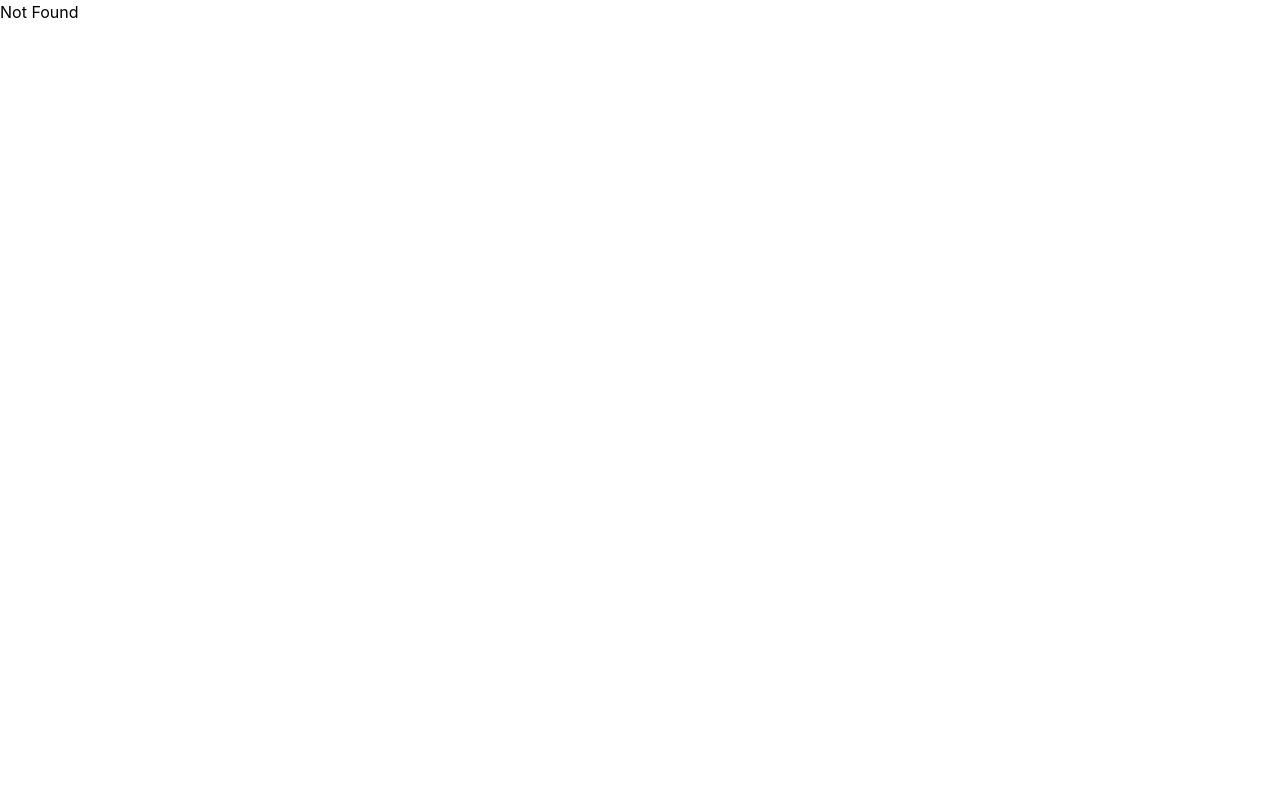
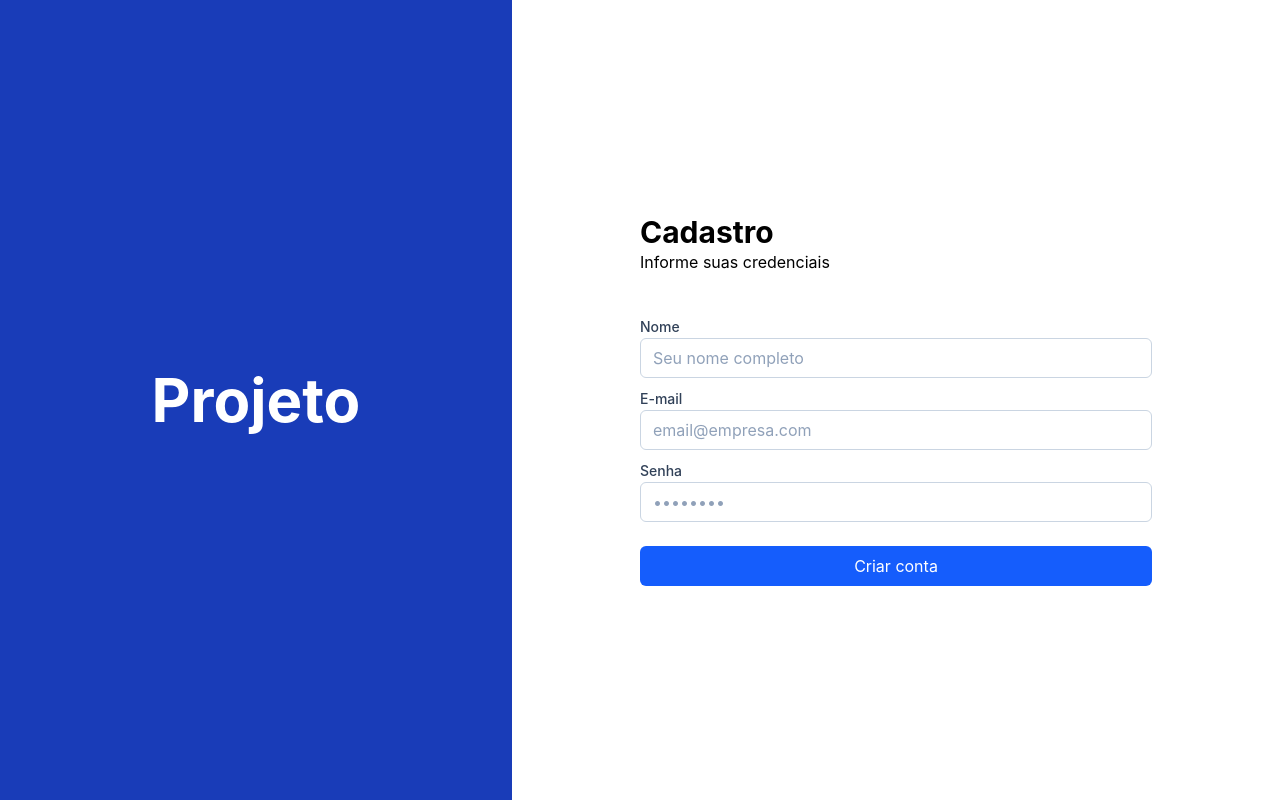
Before and after one commit to LarissaOlimpio/events-api-frontend, a React (Vite) app: page /signup in a window 1280 px wide. Built offline with nearby package versions, Linux system fonts and the light colour scheme.

Commit message:
Add: signup page

```diff
--- a/package.json
+++ b/package.json
@@ -21,7 +21,7 @@
     "@eslint/js": "^10.0.1",
     "@tanstack/router-plugin": "^1.168.45",
     "@types/node": "^24.13.3",
-    "@types/react": "^19.2.18",
+    "@types/react": "^19.3.0",
     "@types/react-dom": "^19.2.7",
     "@vitejs/plugin-react": "^6.1.1",
     "eslint": "^10.10.0",
--- /dev/null
+++ b/src/features/auth/SignupForm.tsx
@@ -0,0 +1,29 @@
+import { Button } from "@/components/ui/button";
+import { Input } from "@/components/ui/input";
+import { Label } from "@/components/ui/label";
+
+export function SignupForm() {
+  return (
+    <div className="w-full max-w-lg">
+      <div className="space-y-3">
+        <h2 className="text-3xl font-bold">Cadastro</h2>
+
+        <p className="mt-10 text-muted-foreground">Informe suas credenciais</p>
+      </div>
+
+      <form className="mt-10 space-y-6">
+        <div className="space-y-2">
+          <Label htmlFor="name">Nome</Label>
+          <Input id="name" type="text" placeholder="Seu nome completo" />
+          <Label htmlFor="email">E-mail</Label>
+          <Input id="email" type="email" placeholder="email@empresa.com" />
+          <Label htmlFor="password">Senha</Label>
+          <Input id="password" type="password" placeholder="••••••••" />
+        </div>
+        <Button className="w-full" type="submit">
+          Criar conta
+        </Button>
+      </form>
+    </div>
+  );
+}
--- a/src/routeTree.gen.ts
+++ b/src/routeTree.gen.ts
@@ -11,6 +11,7 @@
 import { Route as rootRouteImport } from './routes/__root'
 import { Route as IndexRouteImport } from './routes/index'
 import { Route as LoginRouteImport } from './routes/login'
+import { Route as SignupRouteImport } from './routes/signup'
 
 const IndexRoute = IndexRouteImport.update({
   id: '/',
@@ -22,31 +23,40 @@ const LoginRoute = LoginRouteImport.update({
   path: '/login',
   getParentRoute: () => rootRouteImport,
 } as any)
+const SignupRoute = SignupRouteImport.update({
+  id: '/signup',
+  path: '/signup',
+  getParentRoute: () => rootRouteImport,
+} as any)
 
 export interface FileRoutesByFullPath {
   '/': typeof IndexRoute
   '/login': typeof LoginRoute
+  '/signup': typeof SignupRoute
 }
 export interface FileRoutesByTo {
   '/': typeof IndexRoute
   '/login': typeof LoginRoute
+  '/signup': typeof SignupRoute
 }
 export interface FileRoutesById {
   __root__: typeof rootRouteImport
   '/': typeof IndexRoute
   '/login': typeof LoginRoute
+  '/signup': typeof SignupRoute
 }
 export interface FileRouteTypes {
   fileRoutesByFullPath: FileRoutesByFullPath
-  fullPaths: '/' | '/login'
+  fullPaths: '/' | '/login' | '/signup'
   fileRoutesByTo: FileRoutesByTo
-  to: '/' | '/login'
-  id: '__root__' | '/' | '/login'
+  to: '/' | '/login' | '/signup'
+  id: '__root__' | '/' | '/login' | '/signup'
   fileRoutesById: FileRoutesById
 }
 export interface RootRouteChildren {
   IndexRoute: typeof IndexRoute
   LoginRoute: typeof LoginRoute
+  SignupRoute: typeof SignupRoute
 }
 
 declare module '@tanstack/react-router' {
@@ -65,12 +75,20 @@ declare module '@tanstack/react-router' {
       preLoaderRoute: typeof LoginRouteImport
       parentRoute: typeof rootRouteImport
     }
+    '/signup': {
+      id: '/signup'
+      path: '/signup'
+      fullPath: '/signup'
+      preLoaderRoute: typeof SignupRouteImport
+      parentRoute: typeof rootRouteImport
+    }
   }
 }
 
 const rootRouteChildren: RootRouteChildren = {
   IndexRoute: IndexRoute,
   LoginRoute: LoginRoute,
+  SignupRoute: SignupRoute,
 }
 export const routeTree = rootRouteImport
   ._addFileChildren(rootRouteChildren)
--- /dev/null
+++ b/src/routes/signup.tsx
@@ -0,0 +1,11 @@
+import { createFileRoute } from "@tanstack/react-router";
+import { AuthLayout } from "../features/auth/AuthLayout";
+import { SignupForm } from "../features/auth/SignupForm";
+
+export const Route = createFileRoute("/signup")({
+  component: () => (
+    <AuthLayout>
+      <SignupForm />
+    </AuthLayout>
+  ),
+});
--- a/tsconfig.app.json
+++ b/tsconfig.app.json
@@ -7,7 +7,6 @@
     },
     "lib": ["ES2023", "DOM"],
     "module": "esnext",
-    "types": ["vite/client"],
     "allowArbitraryExtensions": true,
     "skipLibCheck": true,
 
--- a/tsconfig.json
+++ b/tsconfig.json
@@ -6,6 +6,7 @@
   ],
   "compilerOptions": {
     "baseUrl": ".",
+    "ignoreDeprecations": "6.0",
     "paths": {
       "@/*": ["./src/*"]
     }
```
Also changed, not shown: 2 other files (tests, documents, lock files or other folders).
